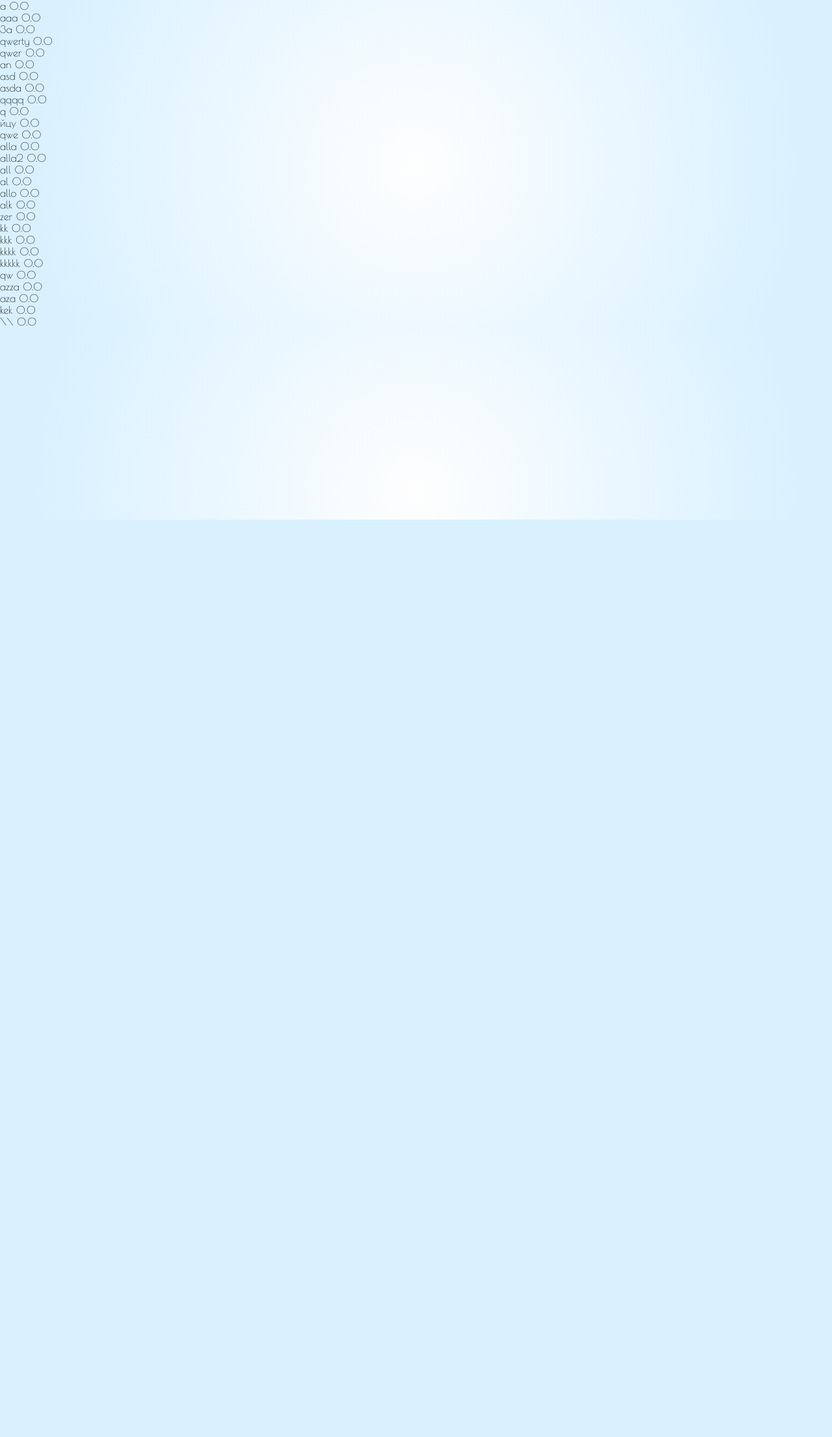
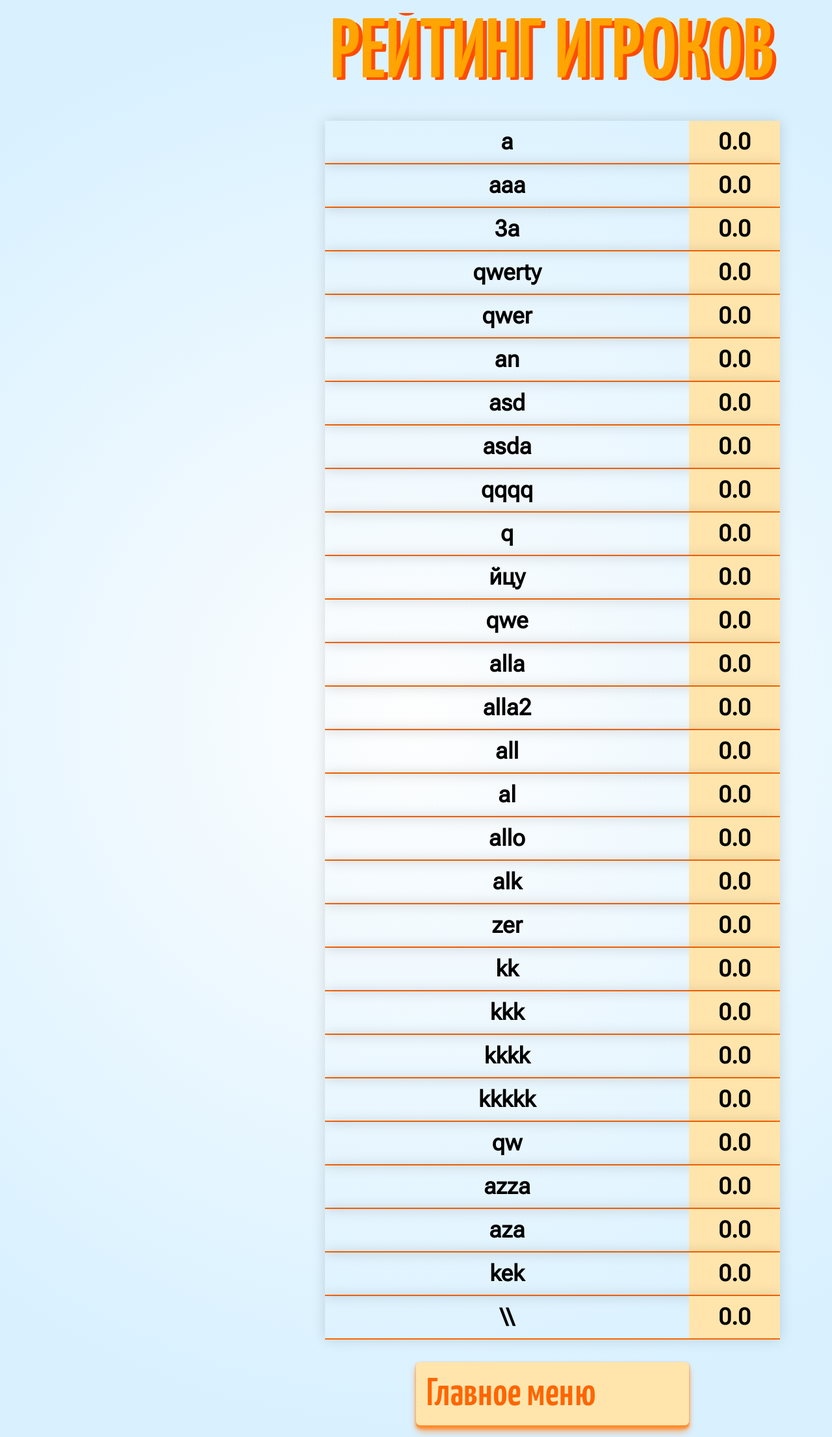
Before and after one commit to aanoskov/Financial_competence, a Django app: page /rating in a window 1280 px wide; the page is wider, and only the part inside the window is pictured. Shown: that part at 65% size. Before the commit the page ends 800 px from the top of that part, so only its background shows below. Run offline with Django 3.2, Linux system fonts and the light colour scheme; data comes from the database, SQL or seed files in the repository.

Commit message:
Add files via upload

```diff
--- a/web_app/financial_game/templates/financial_game/rating.html
+++ b/web_app/financial_game/templates/financial_game/rating.html
@@ -12,14 +12,27 @@
   </head>
 
   <body>
+    <div class="main-header rating-header">
+      <h1> РЕЙТИНГ ИГРОКОВ </h1>
+    </div>
+    <div class="rating-list">
       {% for player in rating %}
-      <div>{{player.username}} {{player.result}}</div>
-
+            <table class="after-month-table result-table rating-table">
+<!--                <div class="rating-name">{{player.username}}</div> <div class="rating-res">{{player.result}}</div>-->
+                <tbody>
+                    <tr>
+                        <td class="rating-name">{{player.username}}</td>
+                        <td class="rating-res">{{player.result}}</td>
+<!--                        {{player.result}}-->
+                    </tr>
+                </tbody>
+            </table>
       {% endfor %}
-
-
-
-
-
+    </div>
+    <div class="main-menu rating-menu">
+      <ul class="main-menu-list rating-menu-list">
+        <li><a href="{% url 'main' %}"><input type="button" value="Главное меню" class="main-menu-button result-button rating-button"></a></li>
+      </ul>
+    </div>
   </body>
 </html>
```
